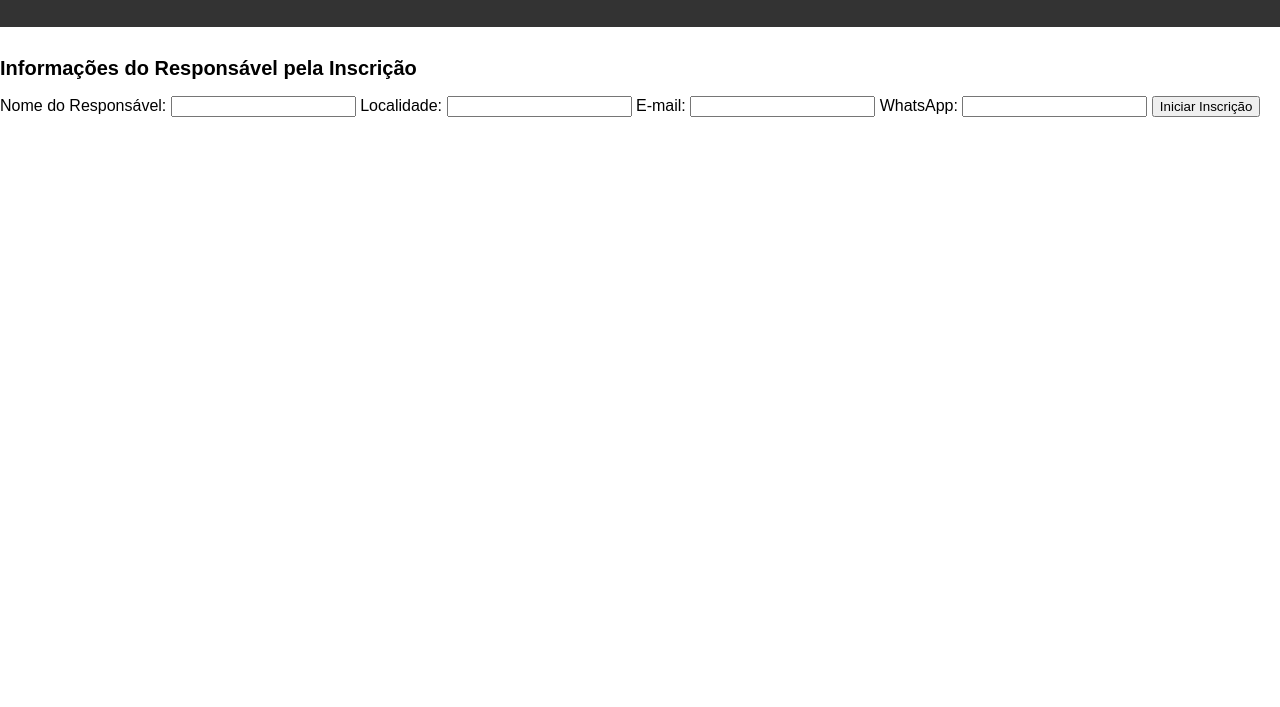
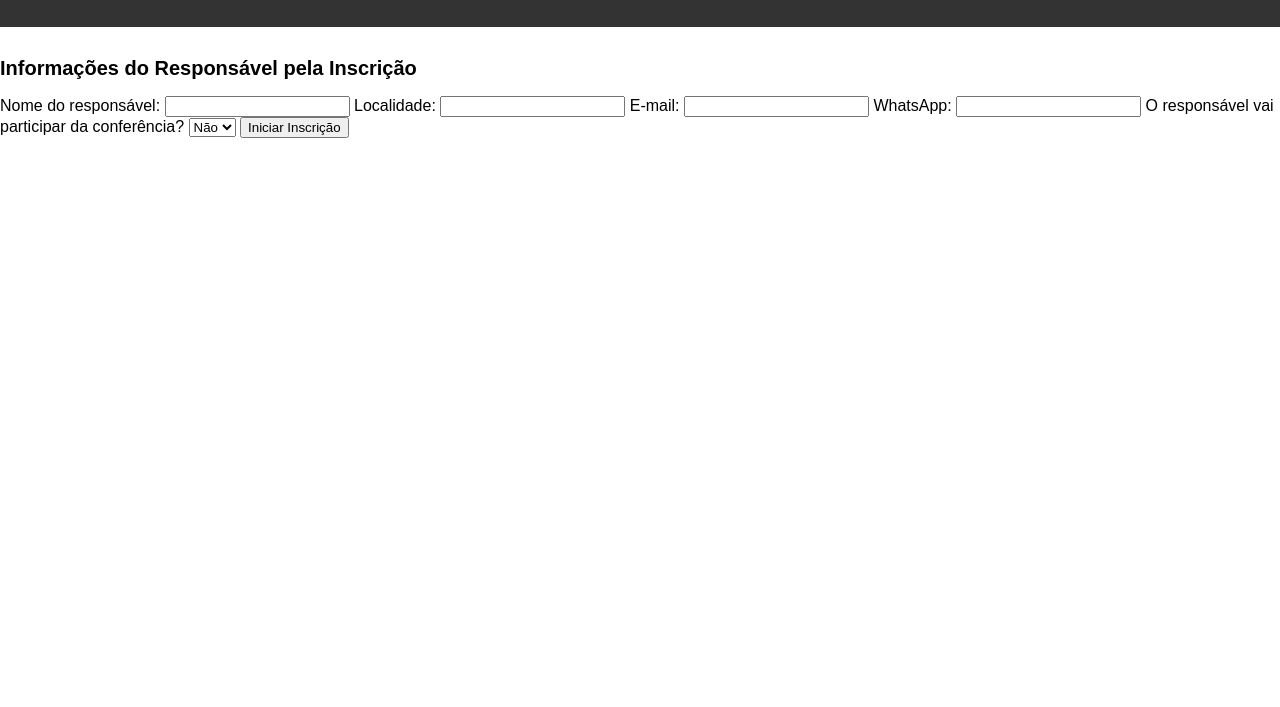
Before and after one commit to rubemandrade/Formulario, a plain HTML site: page index.html in a window 1280 px wide. Shown: the part 93-800 px from the top of the page. Drawn offline with Linux system fonts and the light colour scheme.

Commit message:
Update index.html

```diff
--- a/index.html
+++ b/index.html
@@ -1,3 +1,5 @@
+<!-- index.html -->
+
 <!DOCTYPE html>
 <html lang="en">
 <head>
@@ -9,33 +11,37 @@
 <body>
 
     <header>
-        <h1>Inscrição para a Conferência</h1>
+        <h1>Entremesclar - Igrejas do Grande ABC</h1>
     </header>
 
     <div id="initialInfo">
         <h2>Informações do Responsável pela Inscrição</h2>
         <form id="registrationForm">
-            <label for="owner">Nome do Responsável:</label>
-            <input type="text" id="owner" name="owner">
+            <label for="owner">Nome do responsável:</label>
+            <input type="text" id="owner" name="owner" required>
 
             <label for="location">Localidade:</label>
-            <input type="text" id="location" name="location">
+            <input type="text" id="location" name="location" required>
 
             <label for="email">E-mail:</label>
-            <input type="email" id="email" name="email">
+            <input type="email" id="email" name="email" required>
 
             <label for="phone">WhatsApp:</label>
-            <input type="text" id="phone" name="phone" pattern="\+[0-9]{2} [0-9]{2} [0-9]{9}">
+            <input type="tel" id="phone" name="phone" pattern="\+[0-9]{2} [0-9]{2} [0-9]{9}" required>
+
+            <label for="conferenceParticipant">O responsável vai participar da conferência?</label>
+            <select id="conferenceParticipant" name="conferenceParticipant">
+                <option value="nao">Não</option>
+                <option value="sim">Sim</option>
+            </select>
 
             <button type="button" id="startRegistrationButton">Iniciar Inscrição</button>
         </form>
     </div>
 
     <div id="participantForm" style="display: none;">
-        <h2>Inscrição de Participantes</h2>
-        <form id="participantRegistrationForm">
-            <!-- Aqui os campos para os participantes serão adicionados dinamicamente pelo JavaScript -->
-        </form>
+        <h2>Dados do Participante</h2>
+        <form id="participantRegistrationForm"></form>
         <button type="button" id="addParticipantButton">Adicionar Novo Participante</button>
         <button type="button" id="reviewAndSubmitButton">Revisar e Enviar</button>
     </div>
```
